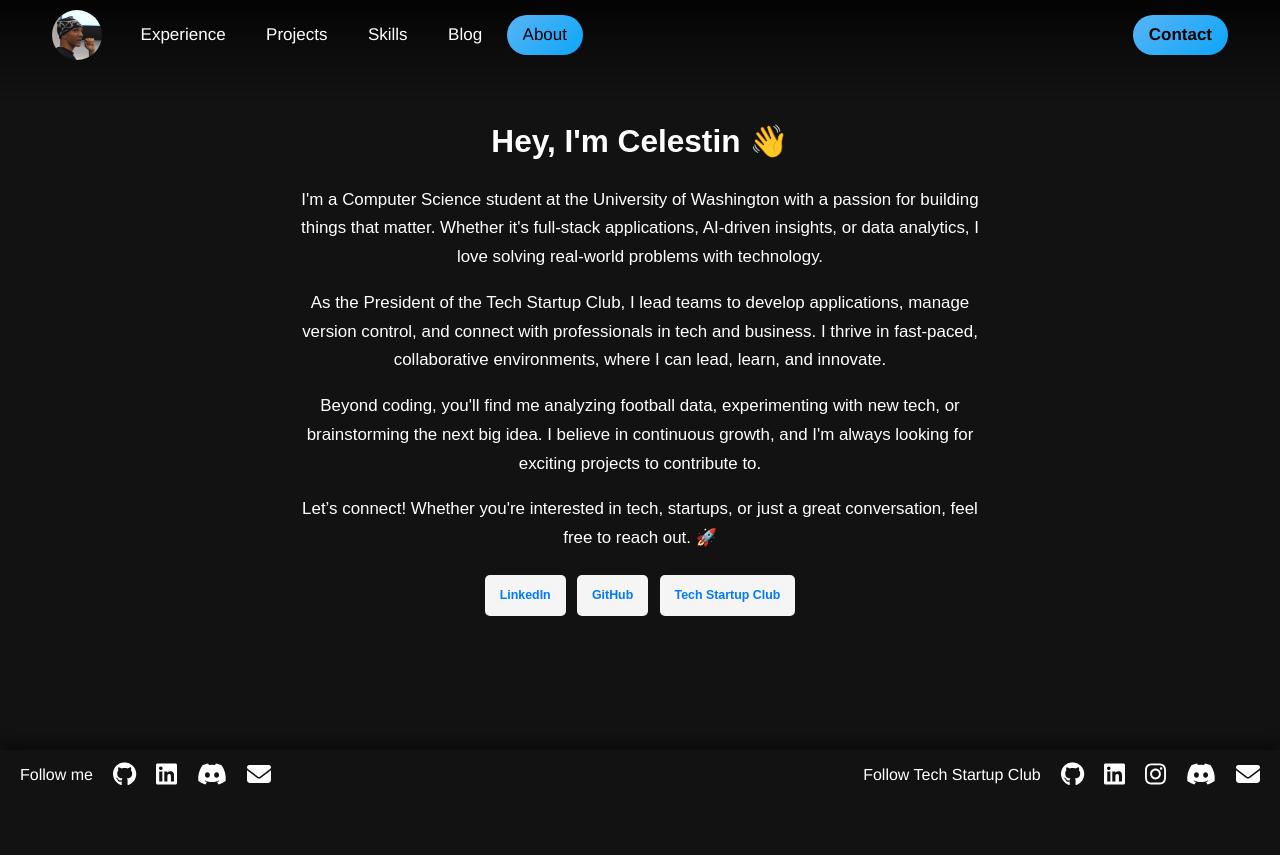
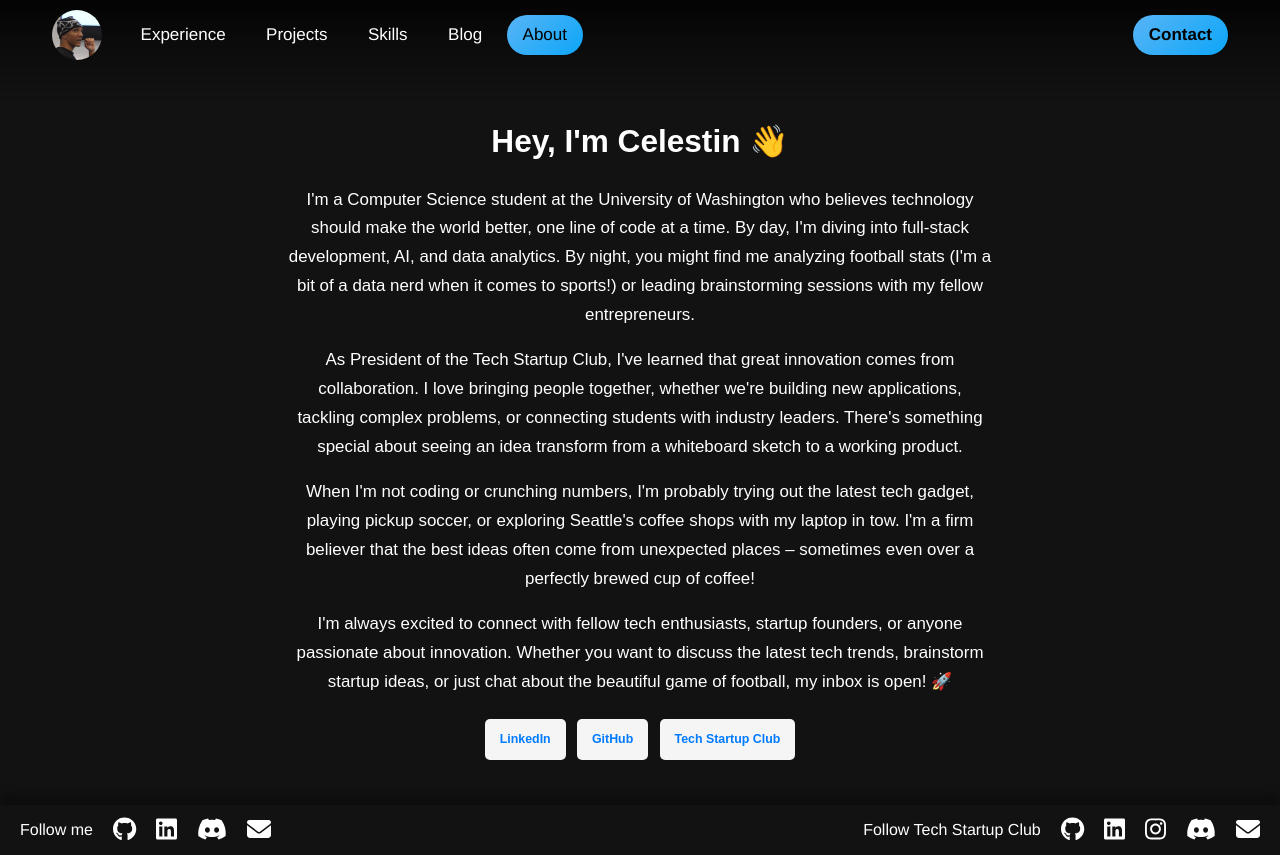
Before and after one commit to celestinryf/portfolio, a React (Create React App) app: page /about in a window 1280 px wide. Before the commit the page ends 800 px from the top, so only its background shows below. Built offline with nearby package versions, Linux system fonts and the light colour scheme.

Commit message:
feat: new about blerb

```diff
--- a/src/routes/About/index.jsx
+++ b/src/routes/About/index.jsx
@@ -6,22 +6,29 @@ const About = () => {
       <h1 className={styles.heading}>Hey, I'm Celestin 👋</h1>
 
       <p className={styles.paragraph}>
-        I'm a Computer Science student at the University of Washington with a passion for building things that matter.
-        Whether it's full-stack applications, AI-driven insights, or data analytics, I love solving real-world problems with technology.
+        I'm a Computer Science student at the University of Washington who believes technology should make the world better,
+        one line of code at a time. By day, I'm diving into full-stack development, AI, and data analytics. By night,
+        you might find me analyzing football stats (I'm a bit of a data nerd when it comes to sports!) or leading
+        brainstorming sessions with my fellow entrepreneurs.
       </p>
 
       <p className={styles.paragraph}>
-        As the President of the Tech Startup Club, I lead teams to develop applications, manage version control, and connect with
-        professionals in tech and business. I thrive in fast-paced, collaborative environments, where I can lead, learn, and innovate.
+        As President of the Tech Startup Club, I've learned that great innovation comes from collaboration.
+        I love bringing people together, whether we're building new applications, tackling complex problems,
+        or connecting students with industry leaders. There's something special about seeing an idea transform
+        from a whiteboard sketch to a working product.
       </p>
 
       <p className={styles.paragraph}>
-        Beyond coding, you'll find me analyzing football data, experimenting with new tech, or brainstorming the next big idea.
-        I believe in continuous growth, and I'm always looking for exciting projects to contribute to.
+        When I'm not coding or crunching numbers, I'm probably trying out the latest tech gadget, playing pickup soccer,
+        or exploring Seattle's coffee shops with my laptop in tow. I'm a firm believer that the best ideas often come
+        from unexpected places – sometimes even over a perfectly brewed cup of coffee!
       </p>
 
       <p className={styles.paragraph}>
-        Let’s connect! Whether you're interested in tech, startups, or just a great conversation, feel free to reach out. 🚀
+        I'm always excited to connect with fellow tech enthusiasts, startup founders, or anyone passionate about innovation.
+        Whether you want to discuss the latest tech trends, brainstorm startup ideas, or just chat about the beautiful game
+        of football, my inbox is open! 🚀
       </p>
 
       <div className={styles.links}>
```
